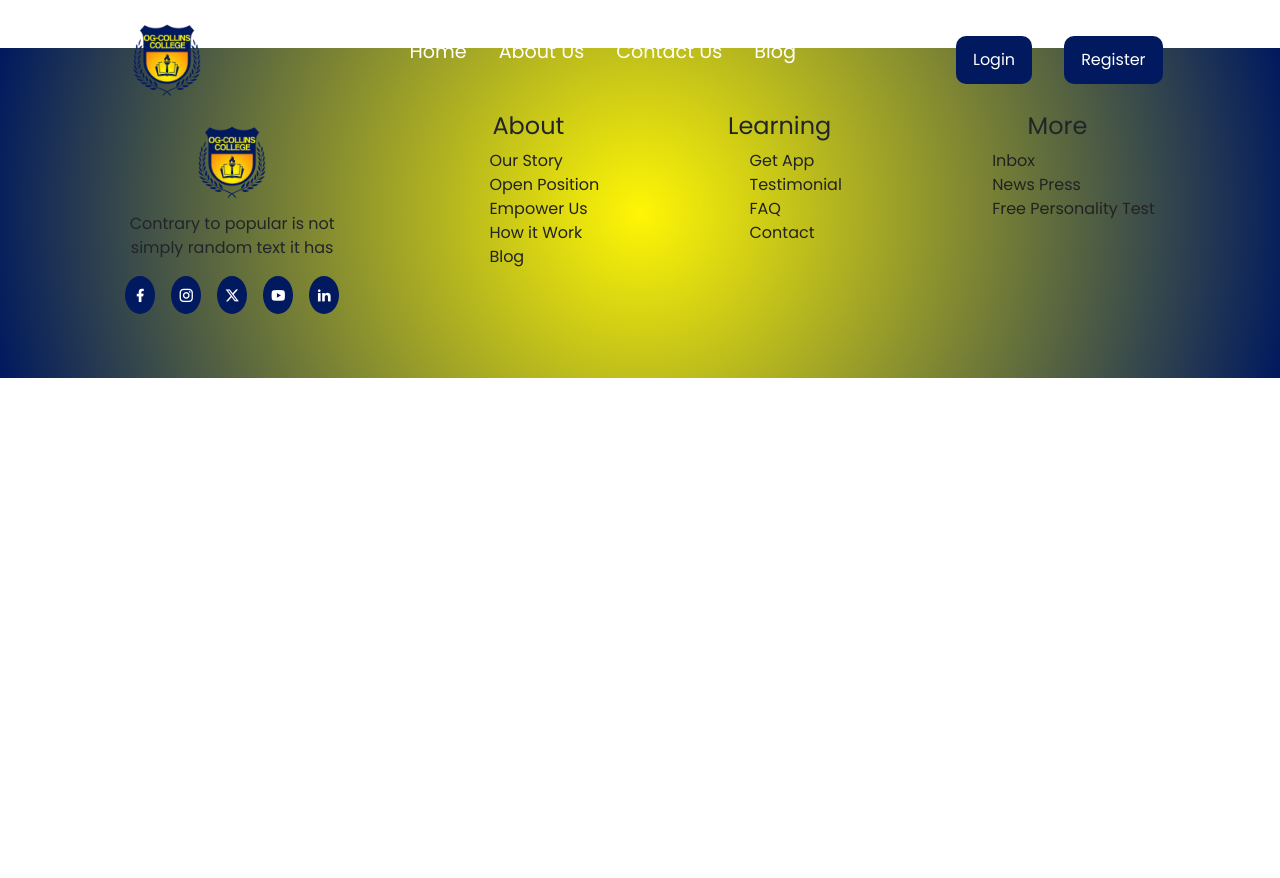
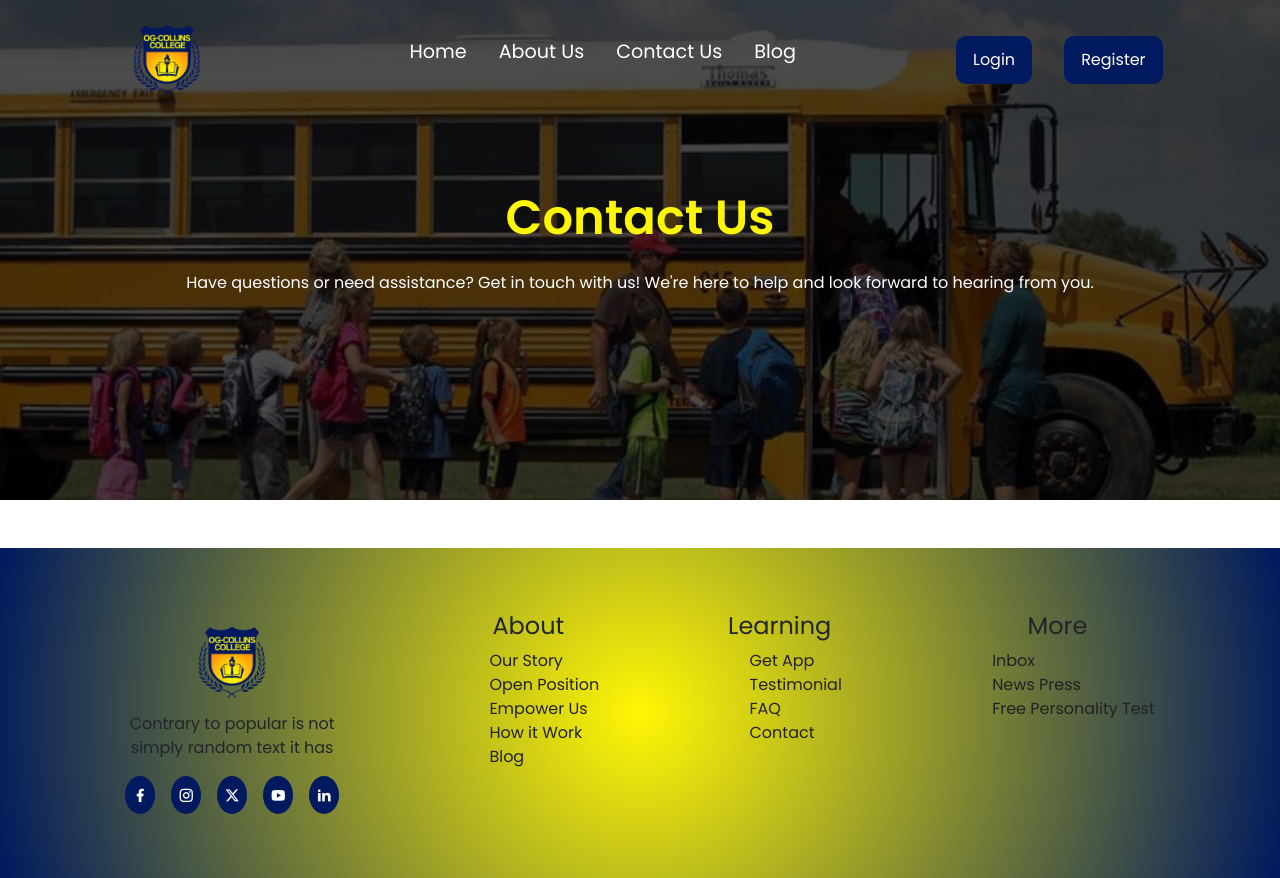
Before and after one commit to collins-dev1/school_website, a React (Create React App) app: page /contact in a window 1280 px wide. Before the commit the page ends 800 px from the top, so only its background shows below. Built offline with nearby package versions, Linux system fonts and the light colour scheme.

Commit message:
contact 1

```diff
--- a/src/App.js
+++ b/src/App.js
@@ -1,4 +1,5 @@
 import AboutUs from './about';
+import Contact from './contact';
 import Footer from './footer';
 import Home from './home';
 import Navbar from './navbar';
@@ -17,6 +18,9 @@ function App() {
             <Route path="/about">
               <AboutUs/>
             </Route>
+            <Route path="/contact">
+              <Contact/>
+            </Route>
           </Switch>
         </div>
         <Footer/>
--- /dev/null
+++ b/src/contact.js
@@ -0,0 +1,16 @@
+
+
+const Contact = () => {
+    return (
+        <div className="contact-container">
+            <div className="contact-pic">
+                <div className="contact-text">
+                    <h1 className="display-5">Contact Us</h1>
+                    <p>Have questions or need assistance? Get in touch with us! We're here to help and look forward to hearing from you.</p>
+                </div>
+            </div>
+        </div>
+    );
+}
+
+export default Contact;
--- a/src/index.css
+++ b/src/index.css
@@ -479,3 +479,47 @@ transition: all 0.3s ease-in-out;
     -6px -6px 15px rgba(255, 255, 255, 0.9);
   transform: translateY(-3px);
 }
+
+/* Contact Us */
+.contact-pic{
+  padding: 10rem;
+  display: flex;
+  width: 100%;
+  height: 500px;
+  flex-direction: column;
+  justify-content: center;
+  align-items: center;
+  background-image: url(/public/contact-us-image.jpeg);
+  background-size: cover;
+  background-position: center;
+}
+
+.contact-pic::before {
+  content: "";
+  position: absolute;
+  top: 0;
+  left: 0;
+  width: 100%;
+  height: 500px;
+  background-color: rgba(0, 0, 0, 0.7); /* Black with 50% opacity */
+  z-index: 1;
+}
+
+.contact-text{
+  z-index: 2;
+  display: flex;
+  flex-direction: column;
+  justify-content: center;
+  align-items: center;
+}
+
+.contact-pic h1{
+  color: #FFF605;
+  font-weight: bold;
+}
+
+.contact-pic p{
+  color: #fff;
+  text-align: center;
+  margin-top: 1rem;
+}
--- a/src/navbar.js
+++ b/src/navbar.js
@@ -49,7 +49,7 @@ const Navbar = () => {
                 <ul>
                     <li><Link to="/">Home</Link></li>
                     <li><Link to="/about">About Us</Link></li>
-                    <li><Link to="">Contact Us</Link></li>
+                    <li><Link to="/contact">Contact Us</Link></li>
                     <li><Link to="">Blog</Link></li>
                 </ul>
             </div>
```
Also changed, not shown: public/contact-us-image.jpeg (added).
